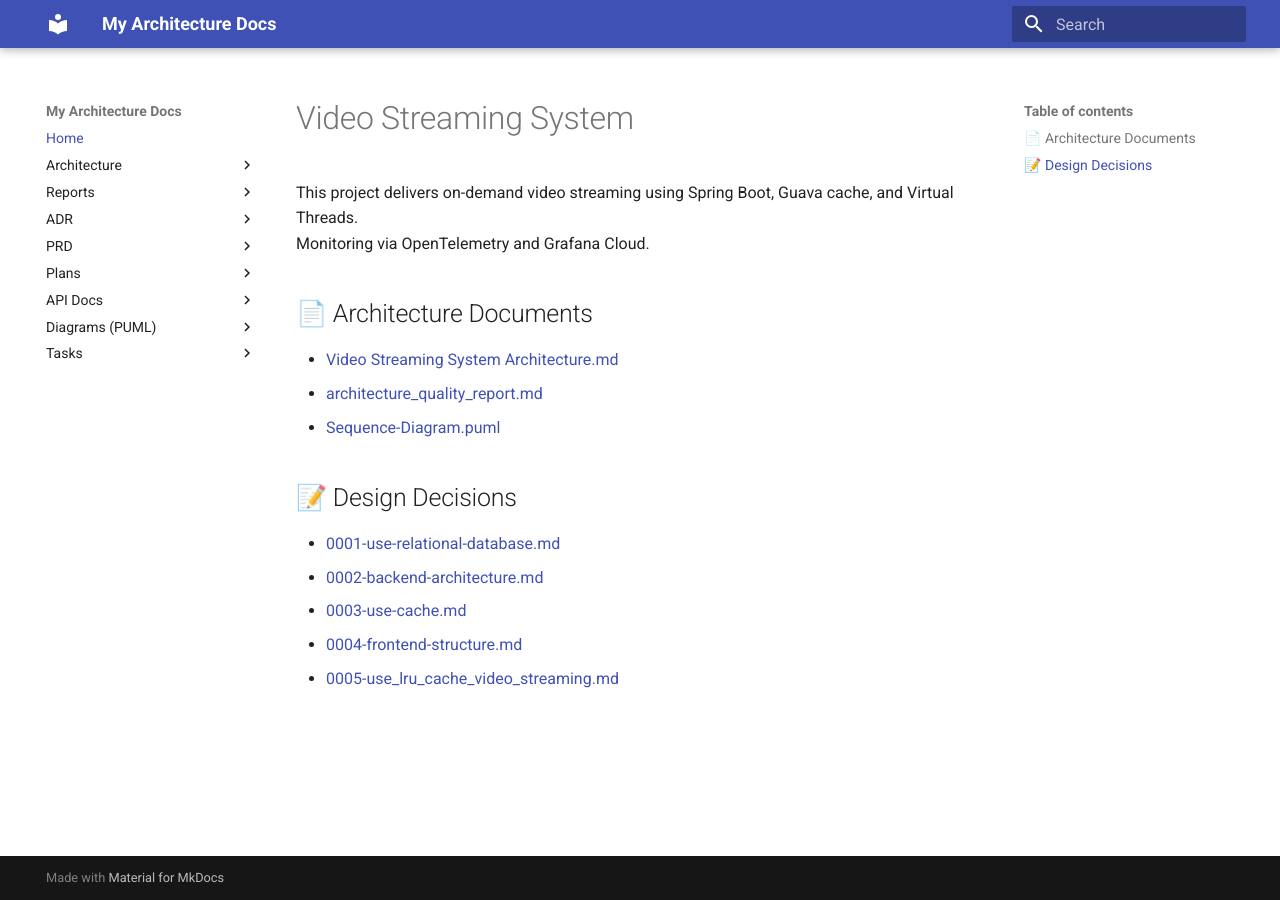
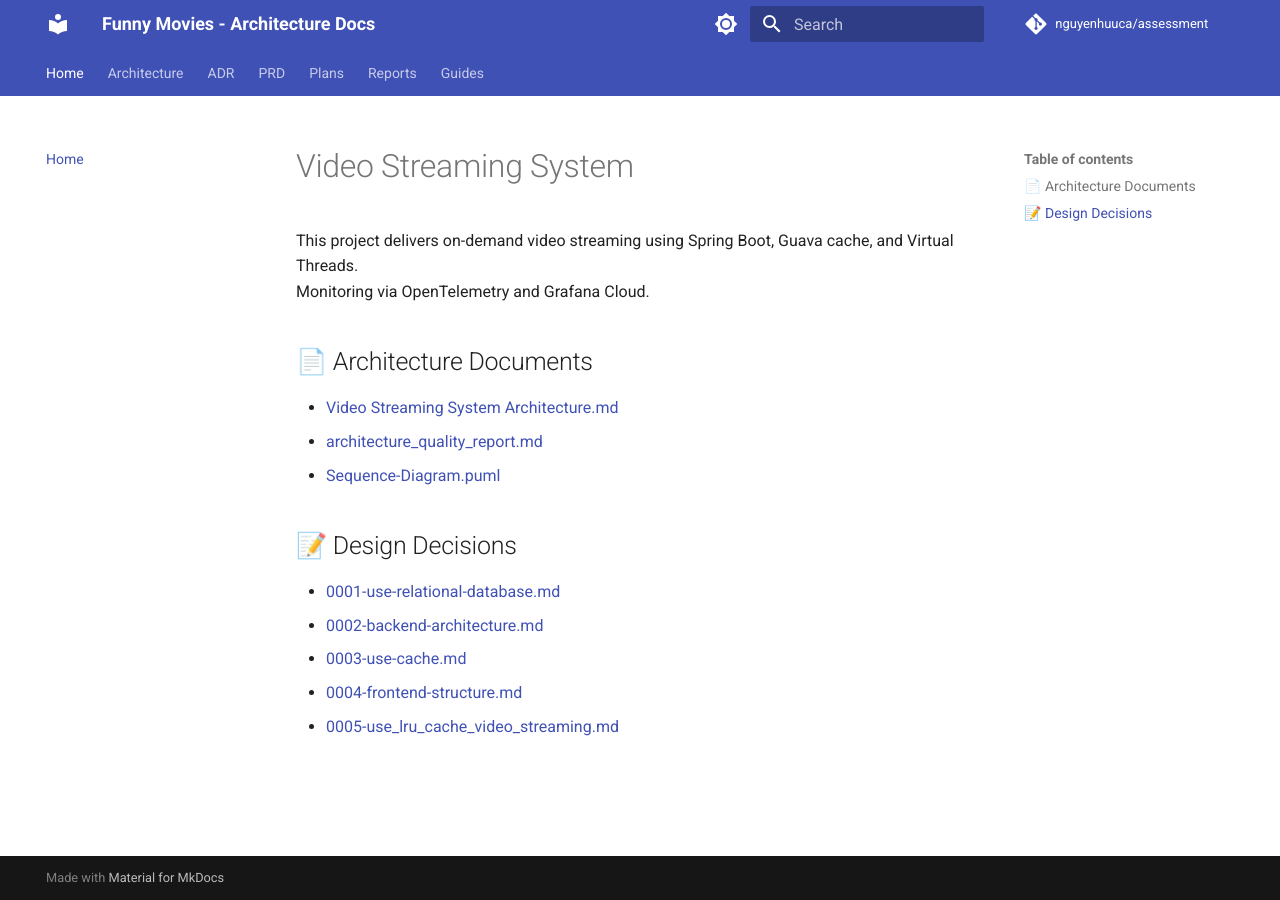
Before and after one commit to nguyenhuuca/assessment, an MkDocs documentation site: the page built from docs/README.md, in a window 1280 px wide. Built offline with MkDocs 1.6.1 and Material for MkDocs 9.7.7, drawn with Linux system fonts in a browser that asks for light colours; comment, search, counter and statistics services are not loaded; part of the change alters nothing that is shown.

Commit message:
docs: update mkdocs nav with all new docs and add GitHub Pages publish workflow
- Add 4 new ADRs (0006 HLS, 0007 admin dashboard, 0008 react migration, 0009 unified API)
- Add new PRD (React migration), 5 new plans, 2 system health reports, 2 guides
- Improve mkdocs.yml with Material theme features (tabs, search, dark mode, code copy)
- Add .github/workflows/docs.yml to auto-publish to GitHub Pages on push

Co-Authored-By: Claude Sonnet 4.6 <noreply@anthropic.com>

```diff
--- a/mkdocs.yml
+++ b/mkdocs.yml
@@ -1,7 +1,47 @@
-site_name: My Architecture Docs
+site_name: Funny Movies - Architecture Docs
+site_description: Architecture documentation for the Funny Movies video streaming platform
+site_author: nguyenhuuca
+repo_url: https://github.com/nguyenhuuca/assessment
+repo_name: nguyenhuuca/assessment
 
 theme:
   name: material
+  features:
+    - navigation.tabs
+    - navigation.sections
+    - navigation.expand
+    - navigation.top
+    - search.highlight
+    - search.suggest
+    - content.code.copy
+  palette:
+    - scheme: default
+      primary: indigo
+      accent: indigo
+      toggle:
+        icon: material/brightness-7
+        name: Switch to dark mode
+    - scheme: slate
+      primary: indigo
+      accent: indigo
+      toggle:
+        icon: material/brightness-4
+        name: Switch to light mode
+
+plugins:
+  - search
+
+markdown_extensions:
+  - admonition
+  - pymdownx.details
+  - pymdownx.superfences
+  - pymdownx.highlight:
+      anchor_linenums: true
+  - pymdownx.tabbed:
+      alternate_style: true
+  - tables
+  - toc:
+      permalink: true
 
 nav:
   - Home: README.md
@@ -11,36 +51,39 @@ nav:
       - Sequence Diagram: Sequence-Diagram.md
       - Performance Review: performance-review.md
 
-  - Reports:
-      - 2025-07-05: architecture_quality_report_2025-07-05.md
-      - 2025-07-13 VN: architecture_quality_report_2025-07-13._VN.md
-      - 2025-07-13 EN: architecture_quality_report_2025-07-13_EN.md
-
   - ADR:
       - Template: adr/0000-template.md
-      - Use RDBMS: adr/0001-use-relational-database.md
-      - Backend Architecture: adr/0002-backend-architecture.md
-      - Cache: adr/0003-use-cache.md
-      - Frontend: adr/0004-frontend-structure.md
-      - Video Cache: adr/0005-use_lru_cache_video_streaming.md
+      - 0001 - Use RDBMS: adr/0001-use-relational-database.md
+      - 0002 - Backend Architecture: adr/0002-backend-architecture.md
+      - 0003 - Cache Strategy: adr/0003-use-cache.md
+      - 0004 - Frontend Structure: adr/0004-frontend-structure.md
+      - 0005 - LRU Video Cache: adr/0005-use_lru_cache_video_streaming.md
+      - 0006 - HLS Video Streaming: adr/0006-hls-video-streaming.md
+      - 0007 - Admin Dashboard: adr/0007-admin-dashboard.md
+      - 0008 - React Migration: adr/0008-react-migration.md
+      - 0009 - Unified Video List API: adr/0009-unified-video-list-api.md
       - Binary Search: adr/apr_binary_search.md
 
   - PRD:
       - Hot Video Priority: prd/PRD-hot-video-priority.md
+      - React Migration: prd/PRD-react-migration.md
 
   - Plans:
-      - Plan A: plans/plan-a-file-based-hooks.md
-      - Plan B: plans/plan-b-direct-cli-spawn.md
+      - HLS Migration: plans/plan-hls-migration.md
+      - React Migration: plans/plan-react-migration.md
+      - Admin Dashboard: plans/plan-admin-dashboard.md
+      - Permissions (Bitwise): plans/plan-permissions-bitwise.md
+      - Hot Score Migration: plans/plan-vid2-hot-score-migration.md
+      - Plan A (File-based Hooks): plans/plan-a-file-based-hooks.md
+      - Plan B (Direct CLI Spawn): plans/plan-b-direct-cli-spawn.md
 
-  - API Docs:
-      - OpenAPI JSON: apidocs/api-docs.json
-      - Redoc: apidocs/redoc-static.html
+  - Reports:
+      - System Health 2026-05-30: system_health_report_2026-05-30.md
+      - System Health 2026-02-06: system_health_report_2026-02-06.md
+      - Architecture Quality 2025-07-13 EN: architecture_quality_report_2025-07-13_EN.md
+      - Architecture Quality 2025-07-13 VN: architecture_quality_report_2025-07-13._VN.md
+      - Architecture Quality 2025-07-05: architecture_quality_report_2025-07-05.md
 
-  - Diagrams (PUML):
-      - C4 L1: puml/C4-L1.puml
-      - C4 L2: puml/C4-L2.puml
-      - C4 L3: puml/C4-L3.puml
-      - Deployment: puml/Deployment.puml
-
-  - Tasks:
-      - Pending: tasks/pending/
+  - Guides:
+      - Trello Setup: trello-setup-guide.md
+      - Trello Board Status: trello-board-status.md
```
Also changed, not shown: 1 other file.
